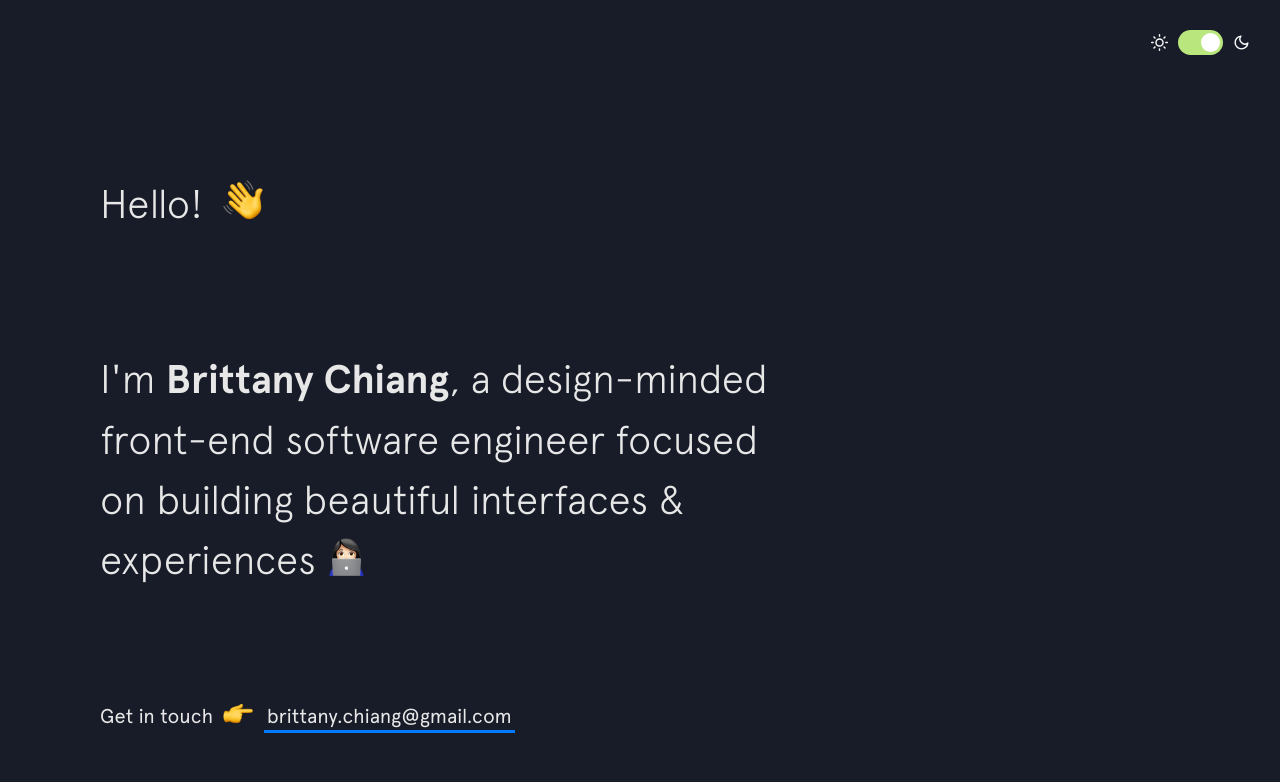
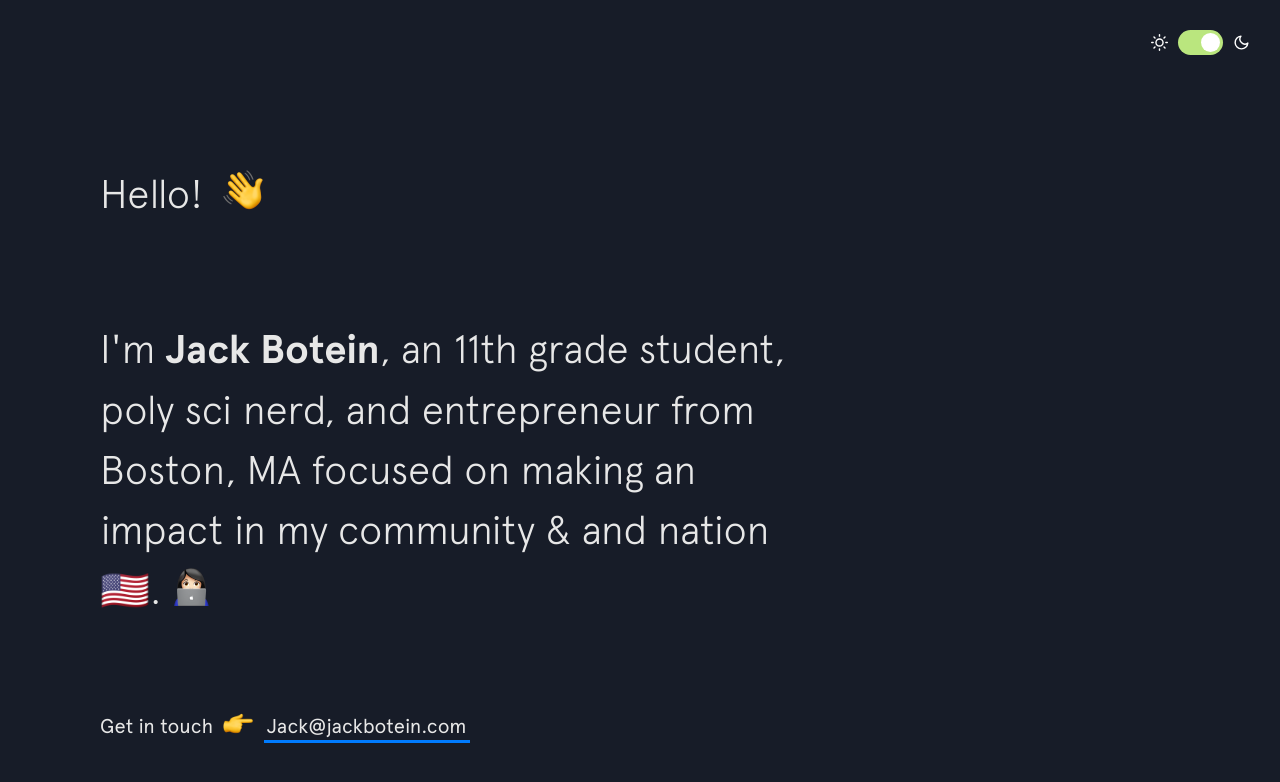
Before and after one commit to Jackbotein/Jackbotein.com, a Jekyll site: the page built from index.html, in a window 1280 px wide and 900 px high. Shown: the top 782 px of the window. Built offline with Jekyll 4.4.1, drawn with Linux system fonts in a browser that asks for light colours; nearby versions of some CDN libraries.

Commit message:
Update intro.html

```diff
--- a/_includes/intro.html
+++ b/_includes/intro.html
@@ -4,7 +4,7 @@
   </h1>
 
   <h2 class="intro__tagline">I'm
-    <span class="name">Brittany Chiang</span>, a design-minded front-end software engineer focused on building beautiful interfaces &amp; experiences
+    <span class="name">Jack Botein</span>, an 11th grade student, poly sci nerd, and entrepreneur from Boston, MA focused on making an impact in my community &amp; and nation🇺🇸.
     <span class="emoji technologist"></span>
   </h2>
 
@@ -12,7 +12,7 @@
     <span>Get in touch </span>
     <span class="emoji pointer"></span>
     <span>
-      <a href="mailto:brittany.chiang@gmail.com" target="_blank" class="highlight-link">brittany.chiang@gmail.com</a>
+      <a href="mailto:Jack@jackbotein.com" target="_blank" class="highlight-link">Jack@jackbotein.com</a>
     </span>
   </h3>
 </header>
```
